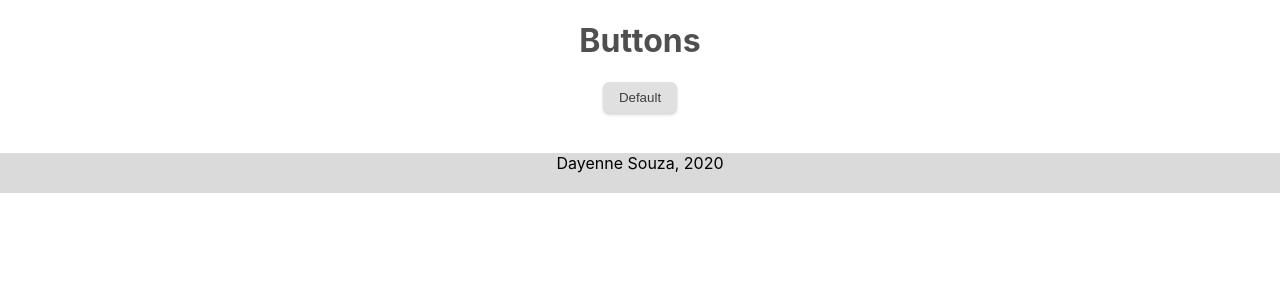
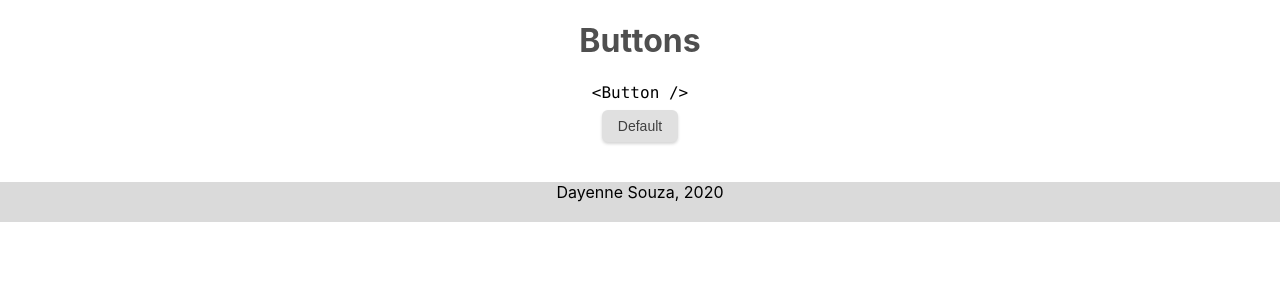
Before and after one commit to dayesouza/react-components, a React (Create React App) app: page / in a window 1280 px wide. Shown: the top 300 px of the page. Built offline with nearby package versions, Linux system fonts and the light colour scheme.

Commit message:
label of button

```diff
--- a/src/App.js
+++ b/src/App.js
@@ -10,9 +10,10 @@ function App() {
           <h1>Buttons</h1>
         </header>
         <div className="buttons">
-          <div>
+          <div className="code-label">
+            <code>{'<Button />'}</code>
+          </div>
             <Button>Default</Button>
-          </div>
         </div>
       </div>
 
--- a/src/App.scss
+++ b/src/App.scss
@@ -21,3 +21,7 @@ footer {
   color: black;
   text-align: center;
 }
+
+.code-label {
+  margin-bottom: 8px;
+}
--- a/src/colors.scss
+++ b/src/colors.scss
@@ -4,3 +4,5 @@ $bg-grey: #dadada;
 
 $button-default: #e0e0e0;
 $button-default-hover: #aeaeae;
+
+$bg-code-example: #f1f1f1;
--- a/src/components/Button/Button.scss
+++ b/src/components/Button/Button.scss
@@ -8,6 +8,10 @@ button {
   cursor: pointer;
   box-shadow: 0px 2px 3px rgba(51, 51, 51, 0.2);
   color: $button-dark-text;
+  font-size: 14px;
+  min-width: 49px;
+  min-height: 20px;
+  outline: none;
 
   &:hover,
   &:focus {
```
